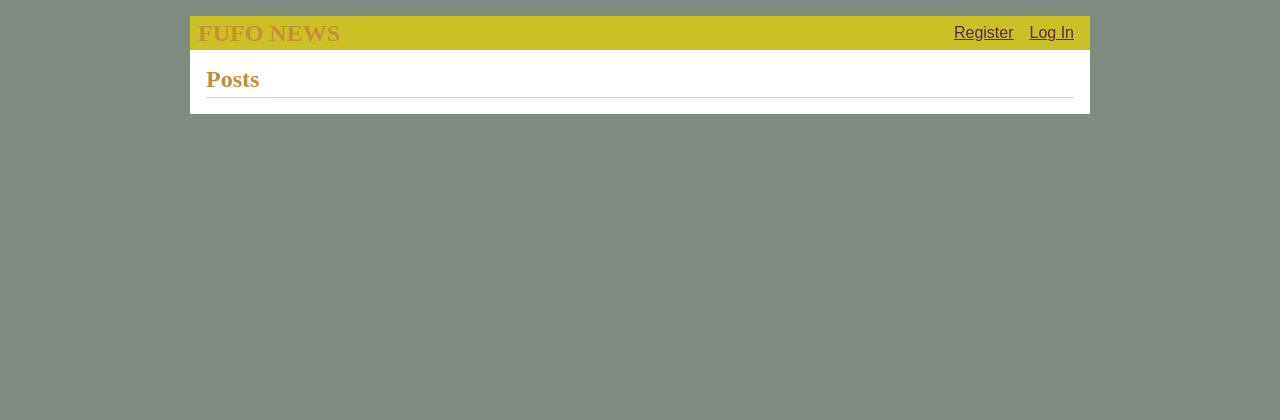
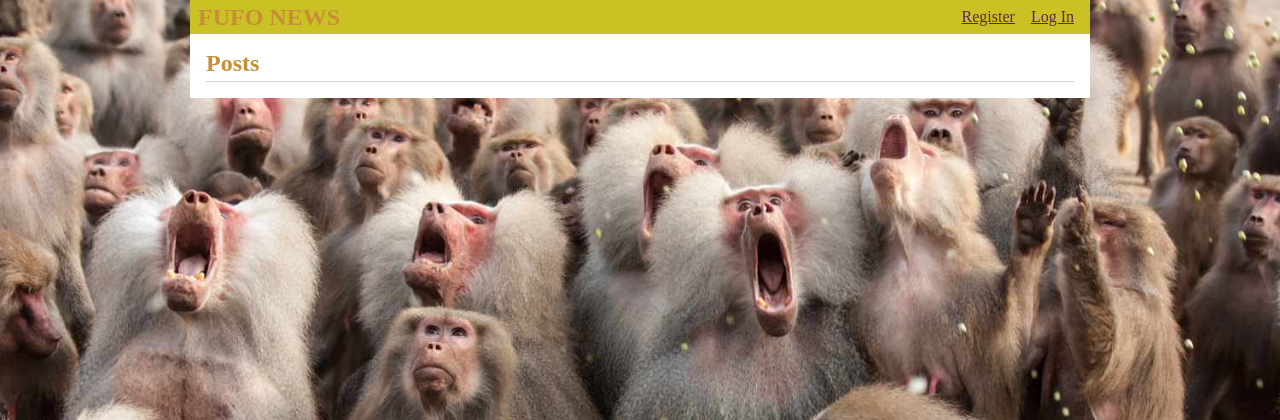
Before and after one commit to Dragonette2233/flaskFirst, a Flask app: page / in a window 1280 px wide. Shown: the top 420 px of the page. Run offline with Flask 2, Linux system fonts and the light colour scheme; data that the repository does not hold is empty.

Commit message:
added monkeys pic

```diff
--- a/fufo_main/static/style.css
+++ b/fufo_main/static/style.css
@@ -1,8 +1,13 @@
 html {
-    font-family: sans-serif;
-    background: #7f8a81;
-    padding: 1rem;
-  }
+  background-image: url(crowd.jpg);
+  background-repeat: no-repeat;
+  background-position: center center;
+  background-attachment: fixed;
+  -webkit-background-size: cover;
+  -moz-background-size: cover;
+  -o-background-size: cover;
+  background-size: cover;
+}
 
   body {
     max-width: 900px;
```
Also changed, not shown: fufo_main/static/crowd.jpg (added).
